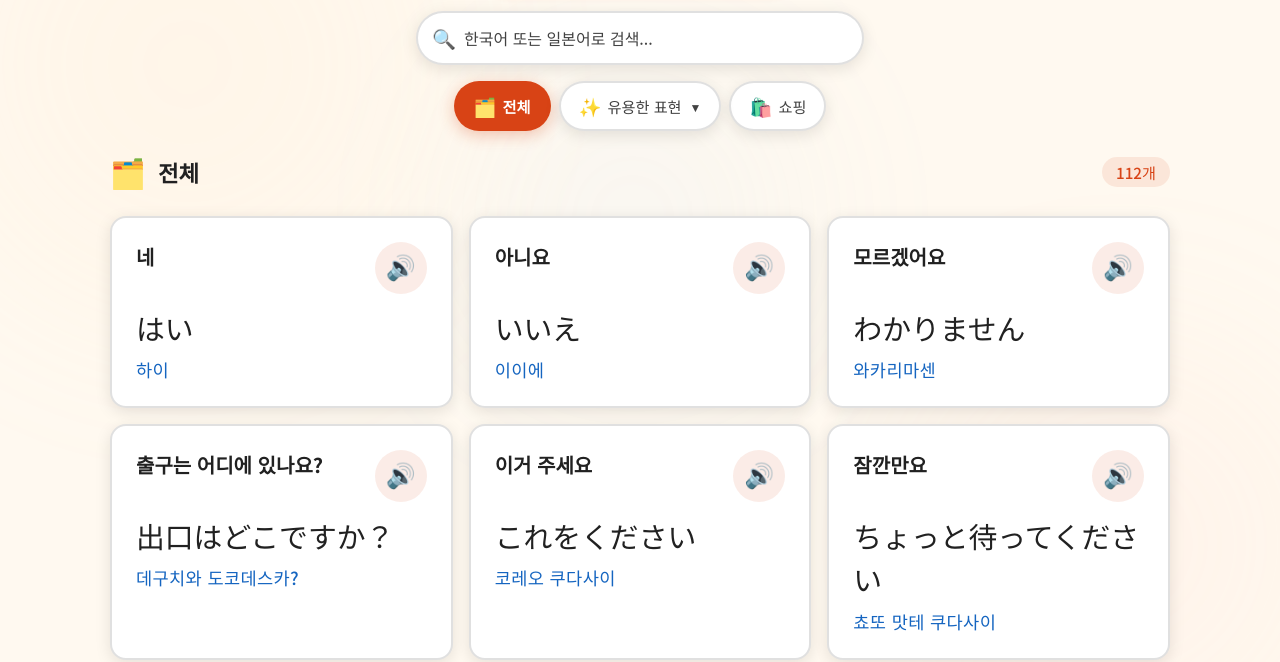
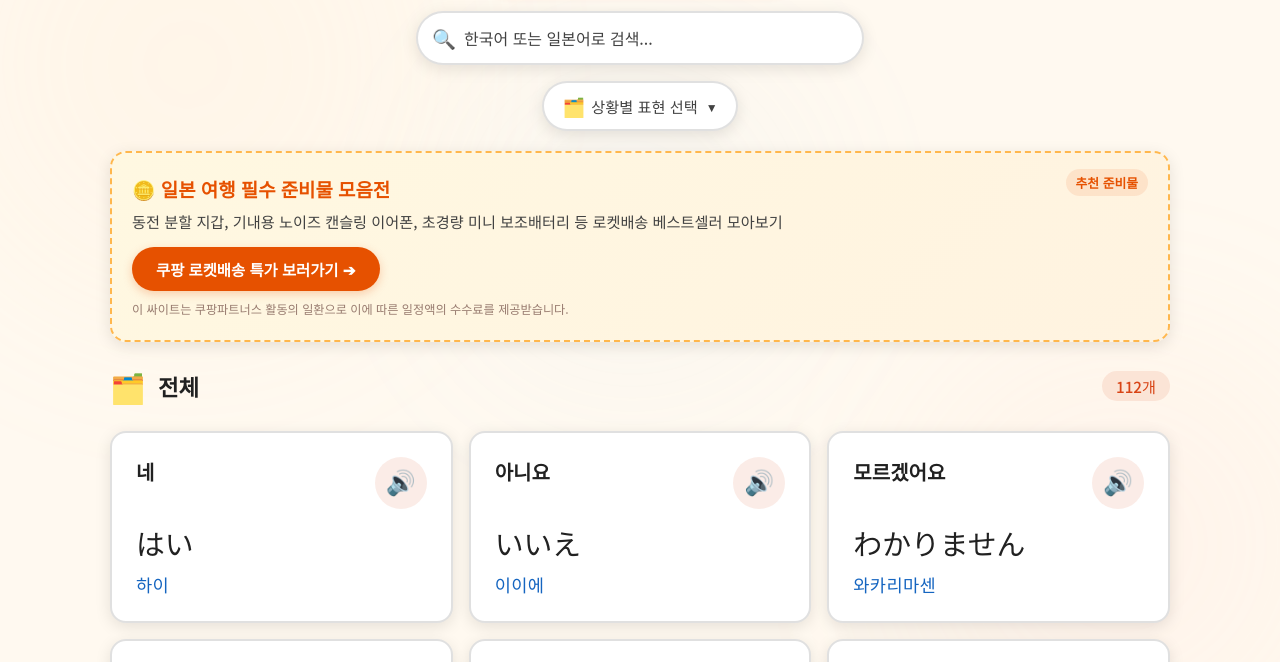
Before and after one commit to sunny8079/japanese, a website: page index.html in a window 1280 px wide. Shown: the part 111-773 px from the top of the page. Drawn offline with Linux system fonts and the light colour scheme.

Commit message:
feat(ui): 상황별 표현 선택 원버튼 드롭다운 메뉴 및 쿠팡 파트너스 추천 준비물 상시 노출 카드(공정위 문구 포함) 반영

```diff
--- a/index.html
+++ b/index.html
@@ -484,20 +484,18 @@
       text-align: center;
     }
 
-    /* ── 네이티브 제휴 광고 카드 스타일 ── */
+        /* ── 네이티브 제휴 광고 카드 스타일 (상시 노출) ── */
     .promo-card {
       background: linear-gradient(135deg, #FFF8E1, #FFF3E0);
       border: 2px dashed #FFB74D;
       border-radius: var(--radius);
-      padding: 24px;
-      display: flex;
-      flex-direction: column;
-      justify-content: space-between;
+      padding: 22px 20px;
+      margin-bottom: 24px;
       position: relative;
       overflow: hidden;
       box-shadow: var(--shadow);
-      grid-column: 1 / -1; /* 그리드 전체 가로 스팬 */
       transition: all 0.25s;
+      text-align: left;
     }
     .promo-card:hover {
       border-color: var(--accent);
@@ -512,32 +510,53 @@
       padding: 4px 10px; border-radius: 50px;
     }
     .promo-title {
-      font-size: 1.2rem; font-weight: 700;
+      font-size: 1.18rem; font-weight: 700;
       color: #E65100; margin-bottom: 8px;
       display: flex; align-items: center; gap: 8px;
-      padding-right: 60px; /* 뱃지와 겹치지 않게 */
+      padding-right: 70px; /* 뱃지와 겹치지 않게 */
     }
     .promo-desc {
       font-size: 0.95rem; color: var(--text-sub);
-      line-height: 1.5; margin-bottom: 16px;
+      line-height: 1.5; margin-bottom: 14px;
     }
     .promo-btn {
       background: #E65100;
       color: #fff;
       border: none;
       border-radius: 50px;
-      padding: 10px 20px;
-      font-size: 0.95rem; font-weight: 600;
+      padding: 11px 24px;
+      font-size: 0.96rem; font-weight: 700;
       cursor: pointer;
       transition: all 0.2s;
       text-align: center;
       text-decoration: none;
       display: inline-block;
-      align-self: flex-start;
-      box-shadow: 0 2px 6px rgba(230,81,0,0.25);
+      box-shadow: 0 3px 10px rgba(230,81,0,0.25);
     }
     .promo-btn:hover {
-      background: #BF360C;
+      background: var(--accent);
+      transform: translateY(-1px);
+      box-shadow: 0 5px 14px rgba(230,81,0,0.35);
+    }
+    .promo-disclaimer {
+      font-size: 0.76rem;
+      color: #8D6E63;
+      margin-top: 10px;
+      line-height: 1.4;
+      opacity: 0.9;
+    }
+    .dropdown-count {
+      margin-left: auto;
+      font-size: 0.82rem;
+      color: var(--text-sub);
+      background: rgba(0,0,0,0.05);
+      padding: 2px 8px;
+      border-radius: 20px;
+    }
+    .dropdown-item.active .dropdown-count {
+      color: var(--accent);
+      background: rgba(216,67,21,0.15);
+      font-weight: 700;
     }
     @media (max-width: 768px) {
       .promo-card { padding: 20px; }
@@ -774,6 +793,14 @@
 
 <!-- 메인 콘텐츠 -->
 <main>
+  <!-- 쿠팡 파트너스 추천 준비물 카드 (상시 노출) -->
+  <div class="promo-card" id="alwaysPromoCard">
+    <span class="promo-badge">추천 준비물</span>
+    <div class="promo-title">🪙 일본 여행 필수 준비물 모음전</div>
+    <div class="promo-desc">동전 분할 지갑, 기내용 노이즈 캔슬링 이어폰, 초경량 미니 보조배터리 등 로켓배송 베스트셀러 모아보기</div>
+    <a href="https://link.coupang.com/a/ihDPrSJjNI" target="_blank" rel="noopener noreferrer" class="promo-btn">쿠팡 로켓배송 특가 보러가기 ➔</a>
+    <div class="promo-disclaimer">이 싸이트는 쿠팡파트너스 활동의 일환으로 이에 따른 일정액의 수수료를 제공받습니다.</div>
+  </div>
   <!-- 구글 애드센스 본문 배너 (애드센스 통과 후 주석 해제하여 사용하세요) -->
   <!--
   <div class="adsense-banner">
@@ -1521,39 +1548,53 @@ function renderCategories() {
   const wrap = document.getElementById('categoryTabs');
   wrap.innerHTML = '';
 
-  // 1. [전체] 버튼
-  const allBtn = document.createElement('button');
-  allBtn.className = 'cat-btn' + (currentCat === 'all' ? ' active' : '');
-  allBtn.innerHTML = '<span class="cat-icon">🗂️</span>전체';
-  allBtn.addEventListener('click', () => selectCategory('all'));
-  wrap.appendChild(allBtn);
-
-  // 2. [드롭다운 버튼: 유용한 표현 ▾ / 인사 / 교통 / 숙박 ...]
-  // 드롭다운에 포함될 카테고리 목록
-  const dropdownCats = categories.filter(c => c.id !== 'all' && c.id !== 'shopping');
-
-  // 현재 선택된 카테고리가 드롭다운 항목 중 하나인지 확인
-  const isDropdownActive = dropdownCats.some(c => c.id === currentCat);
-  const activeDropdownCat = dropdownCats.find(c => c.id === currentCat) || dropdownCats[0]; // 기본은 '유용한 표현'
-
   const dropdownContainer = document.createElement('div');
   dropdownContainer.className = 'dropdown-container';
 
+  // 현재 선택된 카테고리 정보
+  const activeCat = categories.find(c => c.id === currentCat);
+  const isAll = (currentCat === 'all');
+
+  // 버튼 라벨: 전체일 때는 '상황별 표현 선택 ▼', 특정 카테고리일 때는 해당 카테고리 표시
+  const btnLabel = isAll ? '상황별 표현 선택' : activeCat.label;
+  const btnIcon = isAll ? '🗂️' : activeCat.icon;
+
   const toggleBtn = document.createElement('button');
-  toggleBtn.className = 'cat-btn dropdown-toggle' + (isDropdownActive ? ' active' : '');
+  toggleBtn.className = 'cat-btn dropdown-toggle' + (!isAll ? ' active' : '');
   toggleBtn.innerHTML = `
-    <span class="cat-icon">${activeDropdownCat.icon}</span>
-    <span>${activeDropdownCat.label}</span>
+    <span class="cat-icon">${btnIcon}</span>
+    <span>${btnLabel}</span>
     <span class="arrow-icon">▼</span>
   `;
 
   const menu = document.createElement('div');
   menu.className = 'dropdown-menu';
 
-  dropdownCats.forEach(cat => {
+  // 1) 드롭다운 첫 번째 항목: [🗂️ 전체 보기 (106개)]
+  const totalCount = getAllPhrases().length;
+  const allItem = document.createElement('button');
+  allItem.className = 'dropdown-item' + (isAll ? ' active' : '');
+  allItem.innerHTML = `
+    <span class="cat-icon">🗂️</span>
+    <span>전체 보기</span>
+    <span class="dropdown-count">${totalCount}개</span>
+  `;
+  allItem.addEventListener('click', (e) => {
+    e.stopPropagation();
+    dropdownContainer.classList.remove('open');
+    selectCategory('all');
+  });
+  menu.appendChild(allItem);
+
+  // 2) 개별 카테고리 항목들 (유용한 표현, 인사, 식당, 쇼핑, 교통, 숙박 등 전부 포함!)
+  categories.filter(c => c.id !== 'all').forEach(cat => {
     const item = document.createElement('button');
     item.className = 'dropdown-item' + (currentCat === cat.id ? ' active' : '');
-    item.innerHTML = `<span class="cat-icon">${cat.icon}</span><span>${cat.label}</span>`;
+    item.innerHTML = `
+      <span class="cat-icon">${cat.icon}</span>
+      <span>${cat.label}</span>
+      <span class="dropdown-count">${cat.phrases ? cat.phrases.length : 0}개</span>
+    `;
     item.addEventListener('click', (e) => {
       e.stopPropagation();
       dropdownContainer.classList.remove('open');
@@ -1570,13 +1611,6 @@ function renderCategories() {
   dropdownContainer.appendChild(toggleBtn);
   dropdownContainer.appendChild(menu);
   wrap.appendChild(dropdownContainer);
-
-  // 3. [쇼핑 🛍️] 버튼 (수익화 특화)
-  const shopBtn = document.createElement('button');
-  shopBtn.className = 'cat-btn' + (currentCat === 'shopping' ? ' active' : '');
-  shopBtn.innerHTML = '<span class="cat-icon">🛍️</span>쇼핑';
-  shopBtn.addEventListener('click', () => selectCategory('shopping'));
-  wrap.appendChild(shopBtn);
 }
 
 // 드롭다운 외부 클릭 시 닫기
@@ -1645,21 +1679,7 @@ function renderPhrases() {
   }
   empty.style.display = 'none';
 
-  // ── [제휴 광고 카드 삽입] ──
-  if (!searchQuery) {
-    const promo = getAffiliateCard(currentCat);
-    if (promo) {
-      const promoCard = document.createElement('div');
-      promoCard.className = 'promo-card';
-      promoCard.innerHTML = `
-        <span class="promo-badge">${promo.badge}</span>
-        <div class="promo-title">${promo.title}</div>
-        <div class="promo-desc">${promo.desc}</div>
-        <a href="${promo.url}" target="_blank" rel="noopener noreferrer" class="promo-btn">${promo.btnText}</a>
-      `;
-      grid.appendChild(promoCard);
-    }
-  }
+  // (상단 추천 준비물 카드는 항상 노출되도록 상단에 배치됨)
 
   phrases.forEach(p => {
     const card = document.createElement('div');
--- a/sw.js
+++ b/sw.js
@@ -1,4 +1,4 @@
-const CACHE_NAME = 'mom-japan-v3';
+const CACHE_NAME = 'mom-japan-v4';
 const ASSETS = [
   './',
   './index.html',
```
